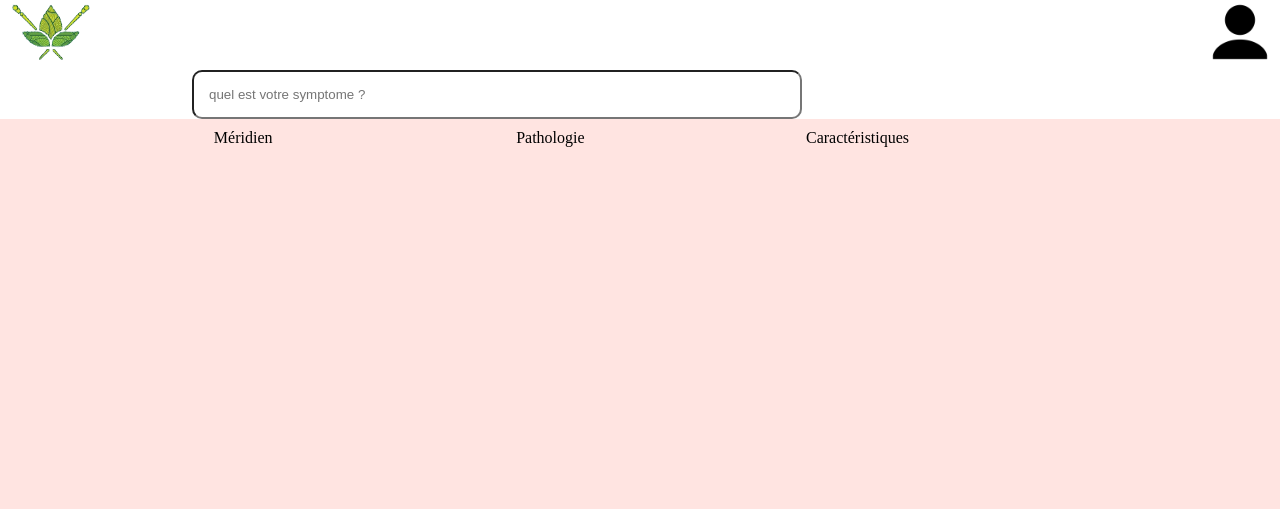
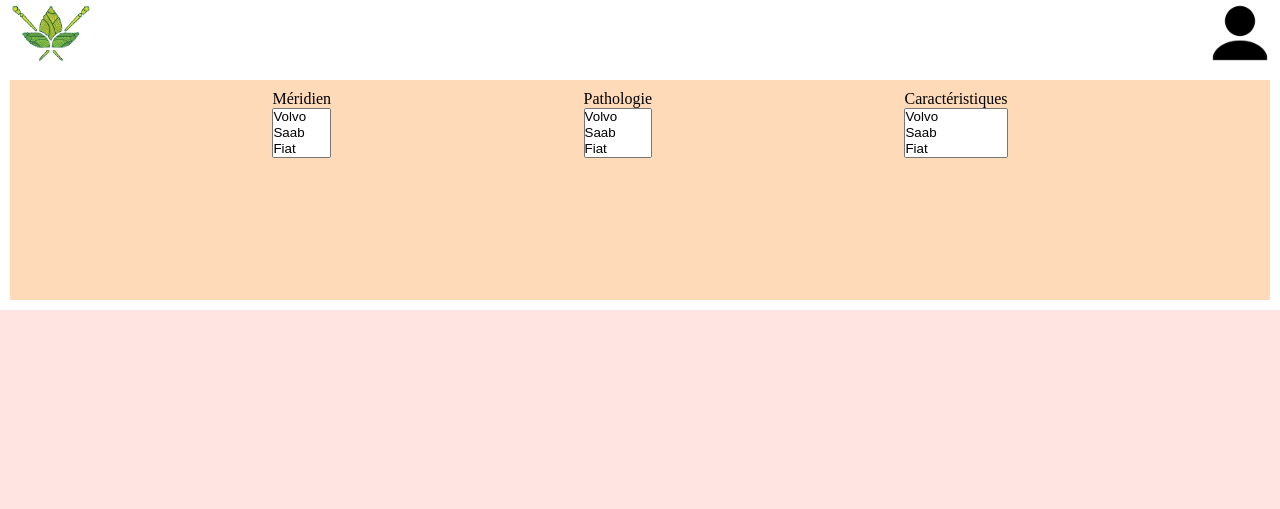
Before and after one commit to Elliot-Garcia/TIDAL, a PHP site: page /HTML/recherche.html in a window 1280 px wide. Shown: the top 509 px of the page. Before the commit the page ends 147 px from the top, so only its background shows below. Run offline with PHP 8.4, Linux system fonts and the light colour scheme.

Commit message:
Ajustement Recherche

```diff
--- a/CSS/style.css
+++ b/CSS/style.css
@@ -14,6 +14,7 @@
     --header-height: 50px;
 }
 
+/* General structure */
 header {
     padding: var(--padding-page);
     background-color: var(--nav-color);
@@ -27,7 +28,6 @@ header nav {
     height: 100%;
 }
 
-
 main {
     height: calc(100vh - var(--header-height));
     background-color: var(--main-color);
@@ -35,6 +35,9 @@ main {
     flex-direction: row;
     padding: var(--padding-page);
 }
+
+/* Page d'accueil */
+
 .mainPart {
     flex-basis: 60%;
     height: 100%;
@@ -56,14 +59,14 @@ form {
     padding: 10px;
 }
 
-ul {
+.ul_accueil {
     display: flex;
     flex-direction: column;
     justify-content: space-evenly;
     height: 200px;
 }
 
-li {
+.ul_accueil li {
     display: flex;
     flex-direction: column;
 }
@@ -74,28 +77,35 @@ li {
     border-radius: 10px;
 }
 
-
-
-.navi {
+/* Filtrage page Recherche */
+/*
+.form_filtre {
+    display: block;
     width: 100%;
-    margin: 0 auto;
-    background-color: white;
+    background-color: blue;
     position: sticky;
     top: 0px;
     background-color: var(--main-color);
     height: 40px;
-
+}
+*/
+.form_filtre ul {
+    display: flex;
+    flex-direction: row;
+    justify-content: space-evenly;
+    height: 200px;
+    width: 100%;
 }
 
-nav ul {
-list-style-type: none;
-flex-direction: unset;
-height: 200px;
-width: 100%;
-
+.form_filtre li{
+    display: flex;
+    flex-direction: column;
 }
 
-nav ul li{
+/*
+.form_filtre li{
+    display: flex;
+    flex-direction: column;
     float: left;
     width: 10%;
     text-align: center;
@@ -122,7 +132,6 @@ nav a:hover{
 }
 
 .sous_menu{
-    display: none;
     background-color: white;
     padding-left: 0px;
     width: 100%;
@@ -182,3 +191,4 @@ input[type=text] {
  input[type=password]:focus {
     width: 70%;
   }
+  */
--- a/HTML/accueil.html
+++ b/HTML/accueil.html
@@ -30,7 +30,7 @@
     </header>
     <main>
         <section class="mainPart">
-            <ul>
+            <ul class="ul_accueil">
                 <li>
                     <h1>Et la bienvenueeee</h1>
                 </li>
@@ -49,7 +49,7 @@
         <section class="connexionPart">
             <h1>Connexion</h1>
             <form class="bordure_connexion">
-                <ul >
+                <ul class="ul_accueil">
                     <li>
                         <span>
                             email
--- a/HTML/recherche.html
+++ b/HTML/recherche.html
@@ -17,49 +17,37 @@
         </nav>
     </header>
 
-    <input id="searchbar" onkeyup="symptome()" type="text" name="search" placeholder="quel est votre symptome ?">
-
-    <nav class="navi">
-        <ul id ="filtre">
-            <li class="deroulant"><a href="#">Méridien</a>
-                <ul class="sous_menu">
-                    <li><a href="#">de l'estomac </a></li>
-                    <li><a href="#">du gros intestin </a></li>
-                    <li><a href="#">de la rate </a></li>
-                    <li><a href="#">du coeur </a></li>
-                    <li><a href="#">de l'intestin grêle </a></li>
-                    <li><a href="#">de la vessie </a></li>
-                    <li><a href="#">des reins </a></li>
-                    <li><a href="#">du péricarde </a></li>
-
-
-                </ul>
+    <form class="form_filtre">
+        <ul>
+            <li>
+                <label for="meridien">Méridien</label>
+                <select id="meridien" name="meridien" size="3">
+                  <option value="volvo">Volvo</option>
+                  <option value="saab">Saab</option>
+                  <option value="fiat">Fiat</option>
+                  <option value="audi">Audi</option>
+                </select>
             </li>
-
-            <li class="deroulant"><a href="#">Pathologie</a>
-                <ul class="sous_menu">
-                    <li><a href="#">méridien </a></li>
-                    <li><a href="#">organe/viscère </a></li>
-                    <li><a href="#">luo </a></li>
-                    <li><a href="#">merveilleux vaisseaux </a></li>
-                    <li><a href="#">jing jin </a></li>
-
-                </ul>
+            <li>
+                <label for="pathologie">Pathologie</label>
+                <select id="pathologie" name="pathologie" size="3">
+                  <option value="volvo">Volvo</option>
+                  <option value="saab">Saab</option>
+                  <option value="fiat">Fiat</option>
+                  <option value="audi">Audi</option>
+                </select>
             </li>
-            <li class="deroulant"><a href="#">Caractéristiques</a>
-                <ul class="sous_menu">
-                    <li><a href="#">plein </a></li>
-                    <li><a href="#">chaud </a></li>
-                    <li><a href="#">vide </a></li>
-                    <li><a href="#">froid </a></li>
-                    <li><a href="#">interne </a></li>
-                    <li><a href="#">externe </a></li>
-
-                </ul>
+            <li>
+                <label for="carac">Caractéristiques</label>
+                <select id="carac" name="carac" size="3">
+                  <option value="volvo">Volvo</option>
+                  <option value="saab">Saab</option>
+                  <option value="fiat">Fiat</option>
+                  <option value="audi">Audi</option>
+                </select>
             </li>
-
         </ul>
-    </nav>
+    </form>
 
     <script src="../JS/symptome.js"></script>
     <main>
```
